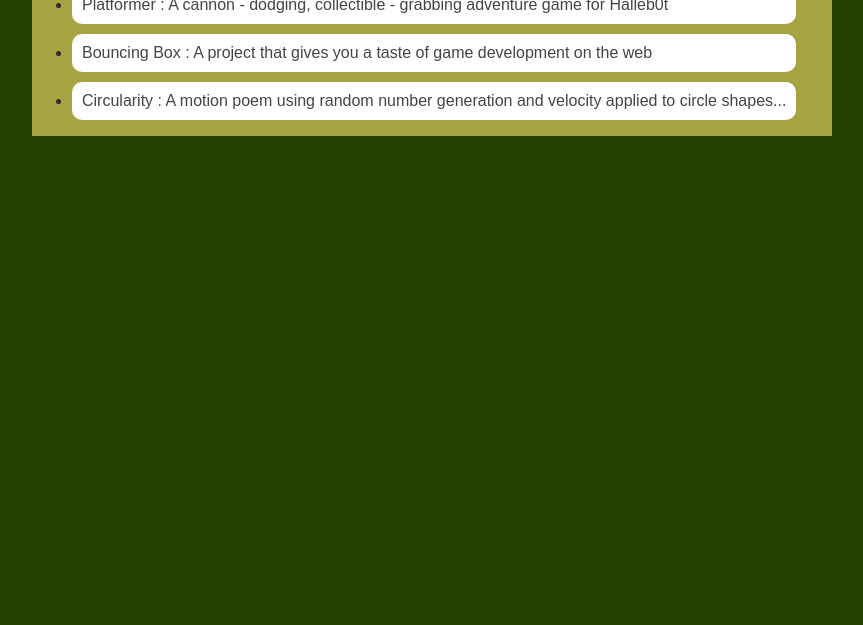
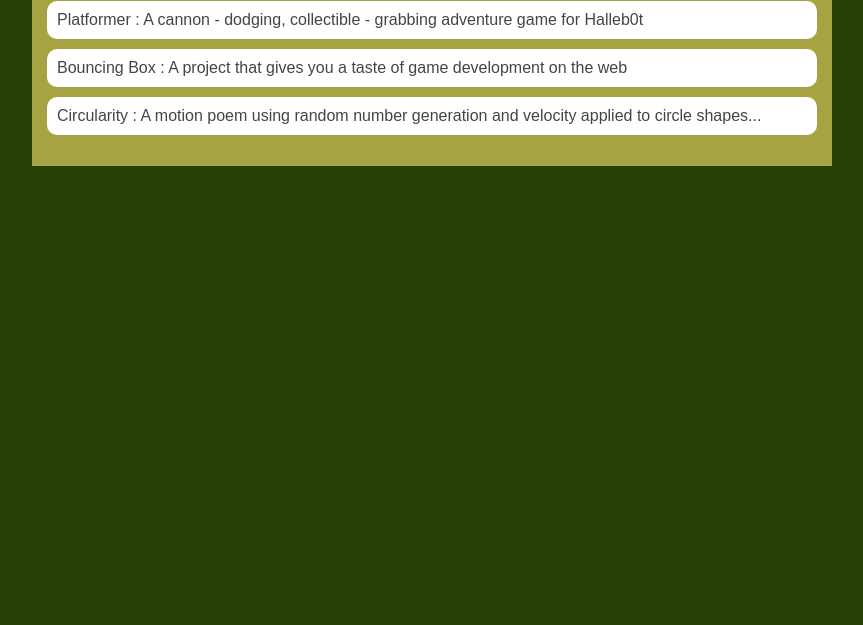
Before and after one commit to calebulansheppard/caleblulansheppard.github.io, a plain HTML site: page portfolio.html in a window 1280 px wide. Shown: the part 175-800 px from the top of the page, without its empty margins (208-1071 px from the left). Drawn offline with Linux system fonts and the light colour scheme.

Commit message:
fixing portfolio

```diff
--- a/portfolio.html
+++ b/portfolio.html
@@ -19,9 +19,9 @@
              </ul>
          </nav>
          <main>
-           <div id="portfolio">
+           <div class="content">
             <h1>Portfolio</h1>
-            <ul>
+            <ul id="portfolio">
                 <li><a href="projects/platformer/">Platformer : A cannon - dodging, collectible - grabbing adventure game for Halleb0t</a></li>
                 <li><a href="projects/bouncing-box/">Bouncing Box : A project that gives you a taste of game development on the web </a></li>
                 <li><a href="projects/circularity/">Circularity : A motion poem using random number generation and velocity applied to circle shapes...</a></li>
--- a/style.css
+++ b/style.css
@@ -78,7 +78,7 @@ h3 {
 
 #portfolio {
     list-style-type: none;
-    padding-left: 0;
+    padding-left: 0px;
 }
 
 #portfolio li {
```
